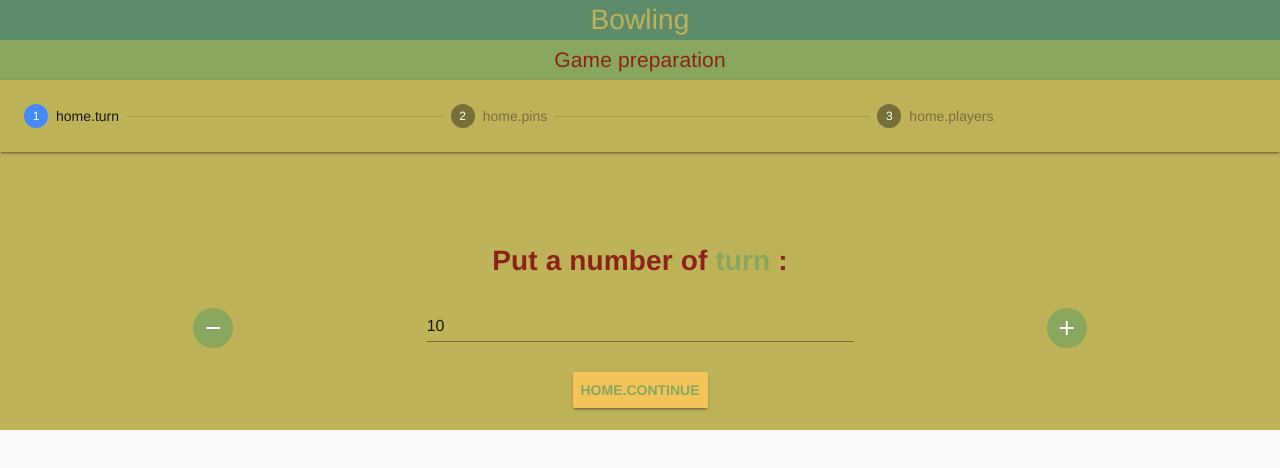
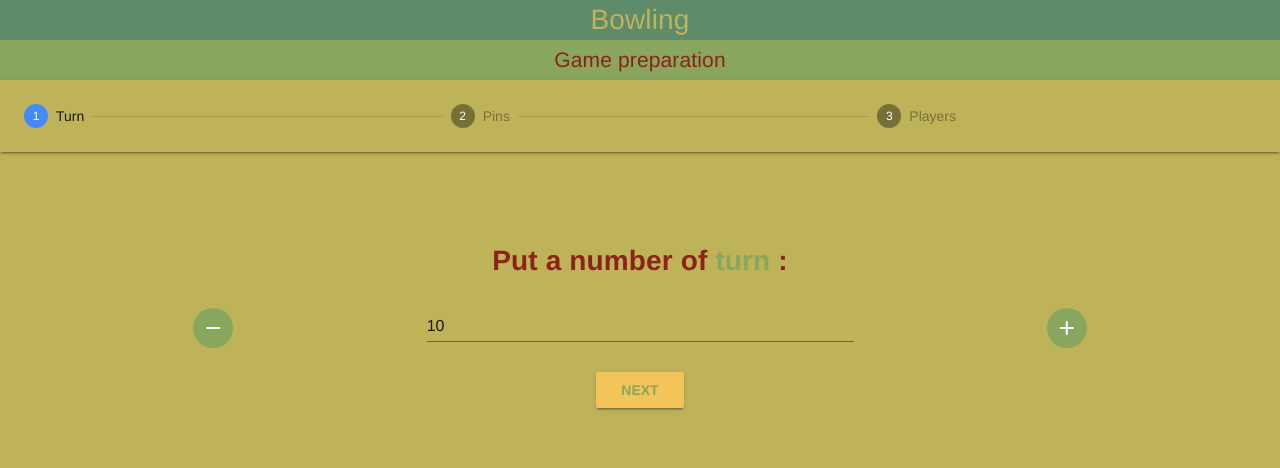
Before and after one commit to Horsemen-and-Women-of-the-Apocalypse/bowling, a Vue app: page / in a window 1280 px wide. Shown: the top 468 px of the page. Built offline with nearby package versions, Linux system fonts and the light colour scheme.

Commit message:
fix size

```diff
--- a/src/App.vue
+++ b/src/App.vue
@@ -14,7 +14,7 @@
 }
 
 #app {
-  height: 90vh;
+  height: 100vh;
 }
 </style>
 
--- a/src/views/GamePreparation.vue
+++ b/src/views/GamePreparation.vue
@@ -4,34 +4,34 @@
       <Header/>
     </div>
     <md-steppers :md-active-step.sync="active" md-linear>
-      <md-step id="first" :md-label="$t('home.turn')" :md-done.sync="first">
+      <md-step id="first" :md-label="$t('gamepreparation.turn')" :md-done.sync="first">
         <Turn ref="turn" />
         <md-button
           name="firstBtnValidate"
           class="md-raised md-primary"
           @click="setDone('first', 'second')"
-          >{{ $t("home.continue") }}</md-button
+          >{{ $t("gamepreparation.continue") }}</md-button
         >
       </md-step>
 
-      <md-step id="second" :md-label="$t('home.pins')" :md-done.sync="second">
+      <md-step id="second" :md-label="$t('gamepreparation.pins')" :md-done.sync="second">
         <Pins ref="pins" />
         <md-button
           name="secondBtnValidate"
           class="md-raised md-primary"
           @click="setDone('second', 'third')"
-          >{{ $t("home.continue") }}</md-button
+          >{{ $t("gamepreparation.continue") }}</md-button
         >
       </md-step>
 
-      <md-step id="third" :md-label="$t('home.players')" :md-done.sync="third">
+      <md-step id="third" :md-label="$t('gamepreparation.players')" :md-done.sync="third">
         <Players ref="players" @playerListChange="playerListChange" />
         <md-button
           name="thirdBtnValidate"
           :disabled="players.length == 0"
           class="md-raised md-primary"
           @click="createGameParam()"
-          >{{ $t("home.play") }}</md-button
+          >{{ $t("gamepreparation.play") }}</md-button
         >
       </md-step>
     </md-steppers>
@@ -54,13 +54,12 @@
 </template>
 
 <style scoped>
-.home {
+.gamepreparation {
   margin: 0px;
-  height: 100%;
 }
 .md-steppers {
   background-color: #bfb35a !important;
-  min-height: 100%;
+  height: 90vh;
 }
 .md-stepper {
   padding-left: 0px;
```
